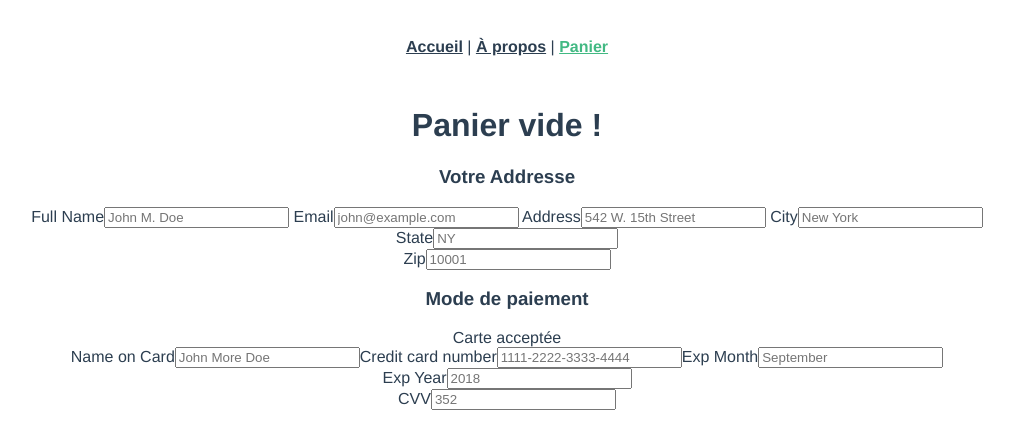
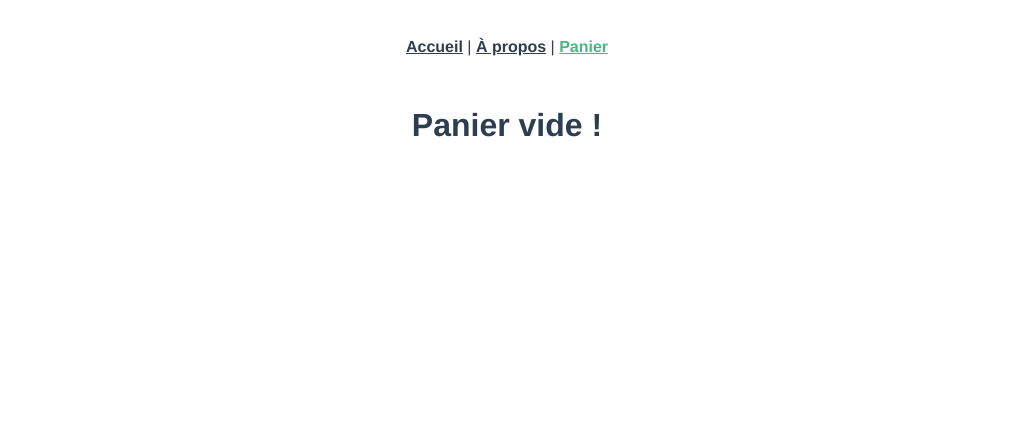
Before and after one commit to mataxelle/MyTableBoutik, a Vue app in the folder frontend/: page /cart in a window 1280 px wide. Shown: the top 448 px of the page, without its empty margins (133-1147 px from the left). Built offline with nearby package versions, Linux system fonts and the light colour scheme; the HTML template or start-up script is replaced by a standard one.

Commit message:
Update form commande

```diff
--- a/frontend/src/components/CartComponent.vue
+++ b/frontend/src/components/CartComponent.vue
@@ -2,6 +2,7 @@
   <div>
     <h1 id="h1"></h1>
 
+    <div id="cartAndCheckout">
       <div>
         <table id="tableCart">
           <thead>
@@ -23,29 +24,27 @@
         </table>
       </div>
 
-    <UserInformationComponent/>
+      <UserInformationComponent />
+    </div>
   </div>
 </template>
 
 <script>
-import UserInformationComponent from '@/components/UserInformationComponent.vue'
+import UserInformationComponent from "@/components/UserInformationComponent.vue";
 
 let cartLocalStorage = JSON.parse(localStorage.getItem("cartItem"));
 
 export default {
   name: "CartComponent",
   components: {
-      UserInformationComponent
+    UserInformationComponent,
   },
 
   mounted() {
     if (!cartLocalStorage) {
-
       document.querySelector("h1").textContent = "Panier vide !";
-      document.getElementById("tableCart").style.display = 'none';
-
+      document.getElementById("cartAndCheckout").style.display = "none";
     } else {
-
       document.querySelector("h1").textContent = "Finaliser votre commande !";
 
       let totalSomme = 0;
@@ -63,9 +62,9 @@ export default {
         const cell4 = row.insertCell(3);
         const cell5 = row.insertCell(4);
         const cell6 = row.insertCell(5);
-        const cancelBtn = document.createElement('button');
-        cancelBtn.classList.add('cancelBtn');
-        cancelBtn.textContent = 'x';
+        const cancelBtn = document.createElement("button");
+        cancelBtn.classList.add("cancelBtn");
+        cancelBtn.textContent = "x";
         console.log(cancelBtn);
 
         cell1.textContent = cartItem.name;
@@ -79,18 +78,20 @@ export default {
 
         cancelBtn.addEventListener("click", (e) => {
           e.preventDefault();
-          console.log('cliqué');
+          console.log("cliqué");
 
           table.deleteRow(i);
           cartLocalStorage.splice(i, 1);
-          localStorage.setItem('cartItem', JSON.stringify(cartLocalStorage));
+          localStorage.setItem("cartItem", JSON.stringify(cartLocalStorage));
           document.location.reload();
         });
       }
 
-      document.getElementById("totalSomme").textContent = `Total : ${totalSomme}`;
+      document.getElementById(
+        "totalSomme"
+      ).textContent = `Total : ${totalSomme}`;
     }
-  }
+  },
 };
 </script>
 
@@ -111,7 +112,8 @@ th {
   font-weight: bold;
 }
 
-td, th {
+td,
+th {
   padding: 6px;
   border: 1px solid #ccc;
   text-align: left;
--- a/frontend/src/components/UserInformationComponent.vue
+++ b/frontend/src/components/UserInformationComponent.vue
@@ -1,31 +1,40 @@
 <template>
     <div>
         <form action="">
-            <div>
-               <div>
-                   <h3>Votre Addresse</h3>
-                   <label for="fname"><i class="fa fa-user"></i> Full Name</label>
-                   <input type="text" id="fname" name="firstname" placeholder="John M. Doe">
-                   <label for="email"><i class="fa fa-envelope"></i> Email</label>
-                   <input type="text" id="email" name="email" placeholder="john@example.com">
-                   <label for="adr"><i class="fa fa-address-card-o"></i> Address</label>
-                   <input type="text" id="adr" name="address" placeholder="542 W. 15th Street">
-                   <label for="city"><i class="fa fa-institution"></i> City</label>
-                   <input type="text" id="city" name="city" placeholder="New York">
-
-                   <div>
+            <div class="form">
+               <div class="adress">
+                   <h3>Addresse de livraison</h3>
+                   <div class="name">
                        <div>
-                           <label for="state">State</label>
-                           <input type="text" id="state" name="state" placeholder="NY">
+                           <label for="lastName"> Nom</label>
+                           <input type="text" id="lastName" name="lastName" required>
+                        </div>
+                        <div>
+                           <label for="firstName"> Prénom</label>
+                           <input type="text" id="firstName" name="firstname" required>
+                        </div>
+                   </div>
+                   <div class="emailInfo">
+                       <label for="email"> Email</label>
+                       <input type="text" id="email" name="email" required>
+                   </div>
+                   <div class="adressInfo">
+                       <label for="address"> Adresse</label>
+                       <input type="text" id="address" name="address" required>
+                   </div>
+                   <div class="cityInfo">
+                       <div>
+                           <label for="city"> Ville</label>
+                           <input type="text" id="city" name="city" required>
                        </div>
                        <div>
-                           <label for="zip">Zip</label>
-                           <input type="text" id="zip" name="zip" placeholder="10001">
+                            <label for="zip">Code Postal</label>
+                            <input type="text" id="zip" name="zip" required>
                        </div>
                    </div>
                </div>
 
-               <div>
+               <div class="paiement">
                    <h3>Mode de paiement</h3>
                    <label for="fname">Carte acceptée</label>
                    <div class="icon-container">
@@ -34,25 +43,87 @@
                        <i class="fa fa-cc-mastercard" style="color:red;"></i>
                        <i class="fa fa-cc-discover" style="color:orange;"></i>
                     </div>
-                    <label for="cname">Name on Card</label>
-                    <input type="text" id="cname" name="cardname" placeholder="John More Doe">
-                    <label for="ccnum">Credit card number</label>
-                    <input type="text" id="ccnum" name="cardnumber" placeholder="1111-2222-3333-4444">
-                    <label for="expmonth">Exp Month</label>
-                    <input type="text" id="expmonth" name="expmonth" placeholder="September">
+                    <div class="cardInfo">
+                        <div>
+                            <label for="cardName">Détenteur de la carte</label>
+                            <input type="text" id="cardName" name="cardName" required>
+                        </div>
+                        <div>
+                            <label for="cardNumber">Credit card number</label>
+                            <input type="text" id="cardNumber" name="cardnumber" required>
+                        </div>
+                    </div>
 
-                    <div>
+                    <div class="cardInfoDate">
                         <div>
-                            <label for="expyear">Exp Year</label>
-                            <input type="text" id="expyear" name="expyear" placeholder="2018">
+                            <label for="expDate">Date d'expiration</label>
+                            <input type="text" id="exDate" name="exDate" required>
                         </div>
                         <div>
                             <label for="cvv">CVV</label>
-                            <input type="text" id="cvv" name="cvv" placeholder="352">
+                            <input type="text" id="cvv" name="cvv" required>
                         </div>
                     </div>
+                </div>
+                <div>
+                    <button>Confirmer la commande</button>
                 </div>
             </div>
         </form>
     </div>
 </template>
+
+<style scoped>
+form {
+    width: 70%;
+    margin: 30px auto;
+    padding: 30px;
+    background-color: rgba(175, 125, 95, 0.959);
+}
+
+div {
+    margin: 15px 0;
+}
+
+.name, .cityInfo, .cardInfo, .cardInfoDate {
+    display: flex;
+    justify-content: space-around;
+}
+
+.name div, .cityInfo div,.cardInfo div, .cardInfoDate div {
+    width: 40%;
+}
+
+input {
+    width: 100%;
+    min-height: 25px;
+    border: 0;
+    font-size: 1rem;
+    letter-spacing: .15rem;
+    margin-top: 5px;
+    border-radius: 4px;
+}
+
+label {
+    text-transform: uppercase;
+    font-size: 12px;
+    letter-spacing: 2px;
+
+}
+
+i {
+    margin-right: 10px;
+}
+
+button {
+    margin: 10px 0;
+    height: 40px;
+    width: 40%;
+    color: #cfc9e1;
+    background-color: #4a3b76;
+    text-transform: uppercase;
+    border: 0;
+    border-radius: .3rem;
+    letter-spacing: 2px;
+}
+</style>
```
Lines whose indentation alone changed are shown as unchanged.
